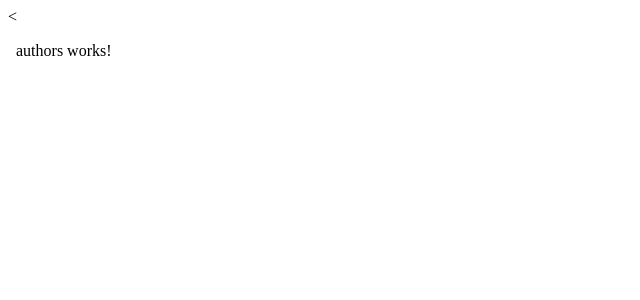
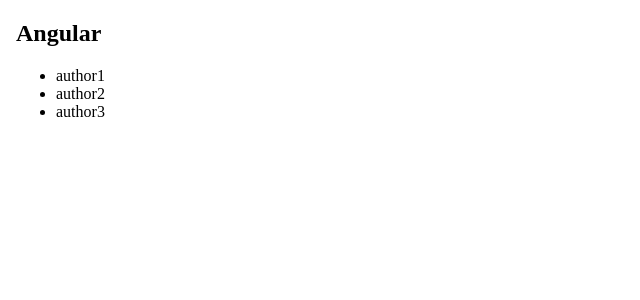
Before and after one commit to sddopico/first-app, an Angular app in the folder hello-world/: page / in a window 1280 px wide. Shown: the top 300 px of the page, without its empty margins (0-640 px from the left). Built offline with nearby package versions, Linux system fonts and the light colour scheme.

Commit message:
build template for AuthorsComponent

```diff
--- a/hello-world/src/app/app.component.html
+++ b/hello-world/src/app/app.component.html
@@ -1,4 +1,4 @@
-<<!DOCTYPE html>
+<!DOCTYPE html>
 <html lang="en" dir="ltr">
   <head>
     <meta charset="utf-8">
--- a/hello-world/src/app/authors.service.ts
+++ b/hello-world/src/app/authors.service.ts
@@ -3,9 +3,10 @@
 @Injectable({
   providedIn: 'root'
 })
+
 export class AuthorsService {
 
-  constructor() {
+  getAuthors() {
     return ['author1', 'author2', 'author3']
   }
 }
--- a/hello-world/src/app/authors/authors.component.html
+++ b/hello-world/src/app/authors/authors.component.html
@@ -1 +1,6 @@
-<p>authors works!</p>
+<h2>Angular</h2>
+<ul>
+  <li *ngFor='let author of authors'>
+    {{ author }}
+  </li>
+</ul>
--- a/hello-world/src/app/authors/authors.component.ts
+++ b/hello-world/src/app/authors/authors.component.ts
@@ -6,9 +6,14 @@
   templateUrl: './authors.component.html',
   styleUrls: ['./authors.component.css']
 })
+
 export class AuthorsComponent {
+  title = '3 Authors';
+  authors;
 
-  constructor(service: AuthorsService) { }
+  constructor(service: AuthorsService) {
+    this.authors = service.getAuthors();
+  }
 
 
 }
```
